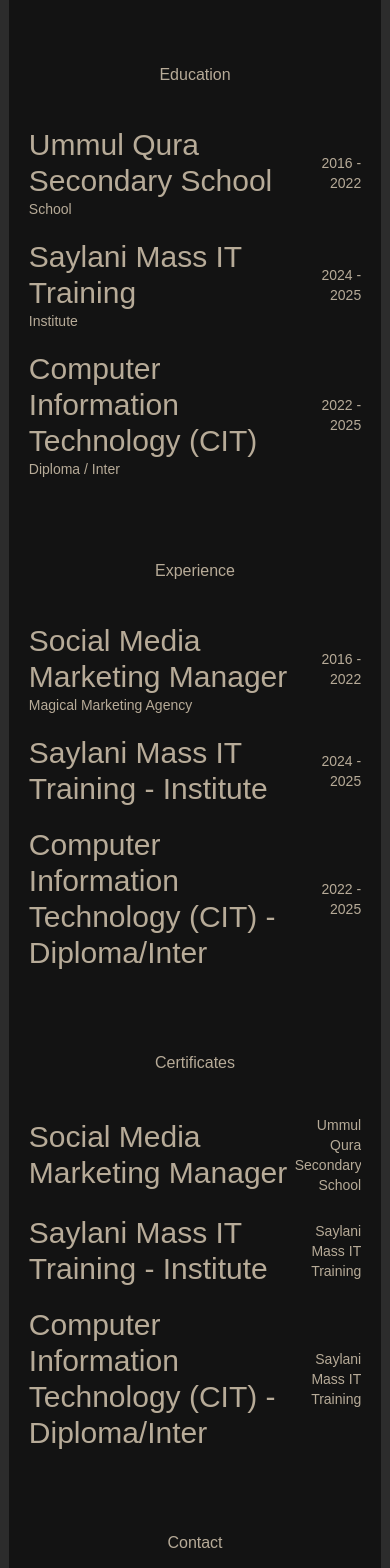
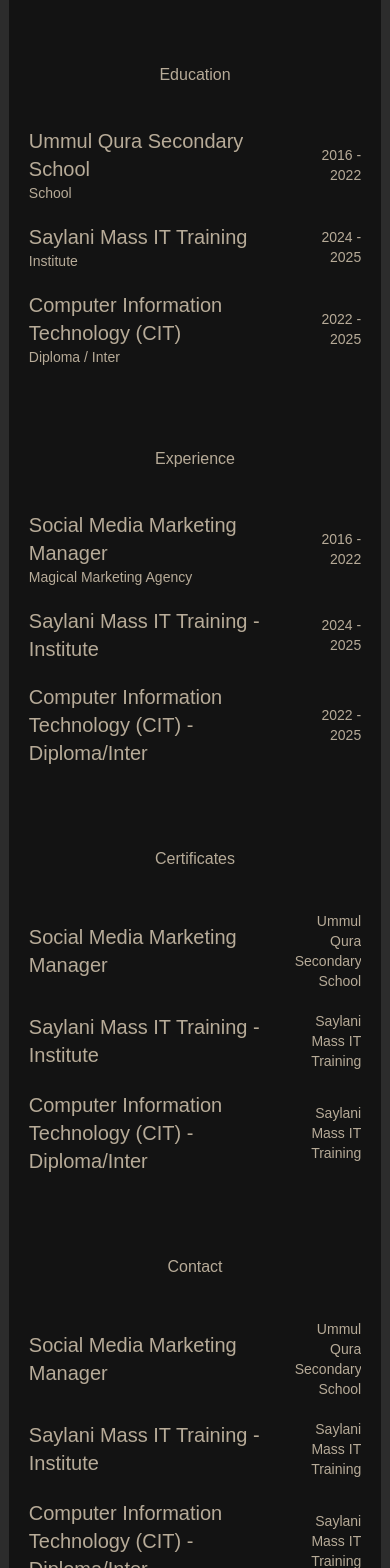
Before and after one commit to ahmed-ashar/Portfolio, a React (Vite) app: page /about in a window 390 px wide. Shown: the part 1740-3308 px from the top of the page. Built offline with nearby package versions, Linux system fonts and the light colour scheme; a web font is replaced by a local one.

Commit message:
about page

```diff
--- a/src/components/AboutPage.jsx
+++ b/src/components/AboutPage.jsx
@@ -77,7 +77,7 @@ const AboutPage = () => {
             <div key={idx} className="flex justify-between items-center mb-5">
               <div className="">
                 <TextReveal delay={0.2}>
-                  <h1 className="text-3xl">{edu.title}</h1>
+                  <h1 className="text-xl sm:text-3xl">{edu.title}</h1>
                 </TextReveal>
                 <TextReveal delay={0.2}>
                   <p className="text-sm">{edu.destination}</p>
@@ -99,7 +99,7 @@ const AboutPage = () => {
             <div key={idx} className="flex justify-between items-center mb-5">
               <div>
                 <TextReveal delay={0.2}>
-                  <h1 className="text-3xl">{exp.title}</h1>
+                  <h1 className="text-xl sm:text-3xl">{exp.title}</h1>
                 </TextReveal>
                 <TextReveal delay={0.2}>
                   <p className="text-sm">{exp.company}</p>
@@ -121,7 +121,7 @@ const AboutPage = () => {
             <div key={idx} className="flex justify-between items-center mb-5">
               <div>
                 <TextReveal delay={0.2}>
-                  <h1 className="text-3xl ">{cer.title}</h1>
+                  <h1 className="text-xl sm:text-3xl ">{cer.title}</h1>
                 </TextReveal>
               </div>
               <TextReveal delay={0.2}>
@@ -140,7 +140,7 @@ const AboutPage = () => {
             <div key={idx} className="flex justify-between items-center mb-5">
               <div>
                 <TextReveal delay={0.2}>
-                  <h1 className="text-3xl ">{con.title}</h1>
+                  <h1 className="text-xl sm:text-3xl ">{con.title}</h1>
                 </TextReveal>
               </div>
               <TextReveal delay={0.2}>
--- a/src/components/AboutSection.jsx
+++ b/src/components/AboutSection.jsx
@@ -1,7 +1,7 @@
 import React from "react";
-import ScrollReveal from "../utilis/ScrollReveal";
 import Magnet from "../utilis/Magnet";
 import Button from "./Button";
+import ScrollReveal from "../utilis/ScrollReveal";
 import TextReveal from "../utilis/TextReveal";
 
 const AboutSection = () => {
```
